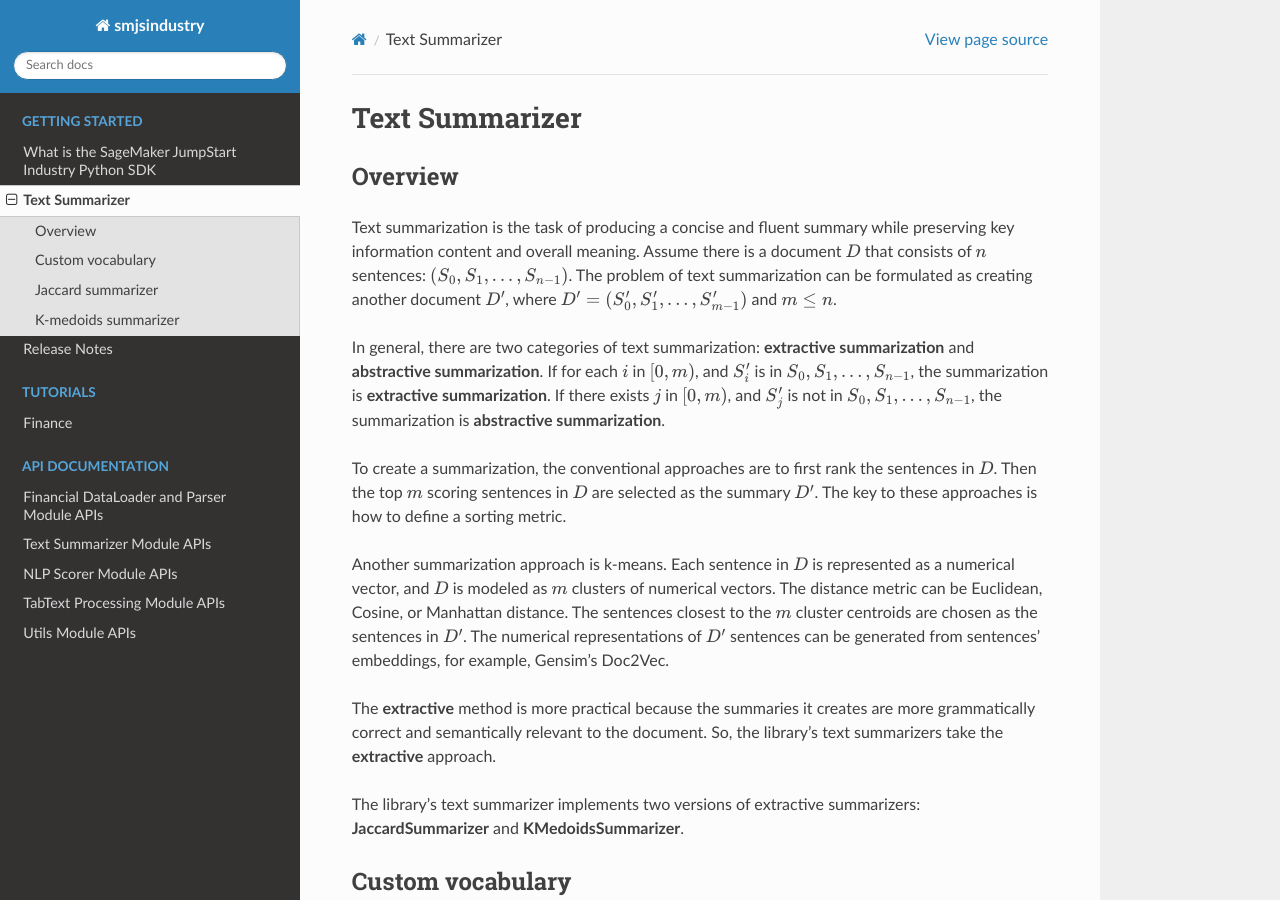
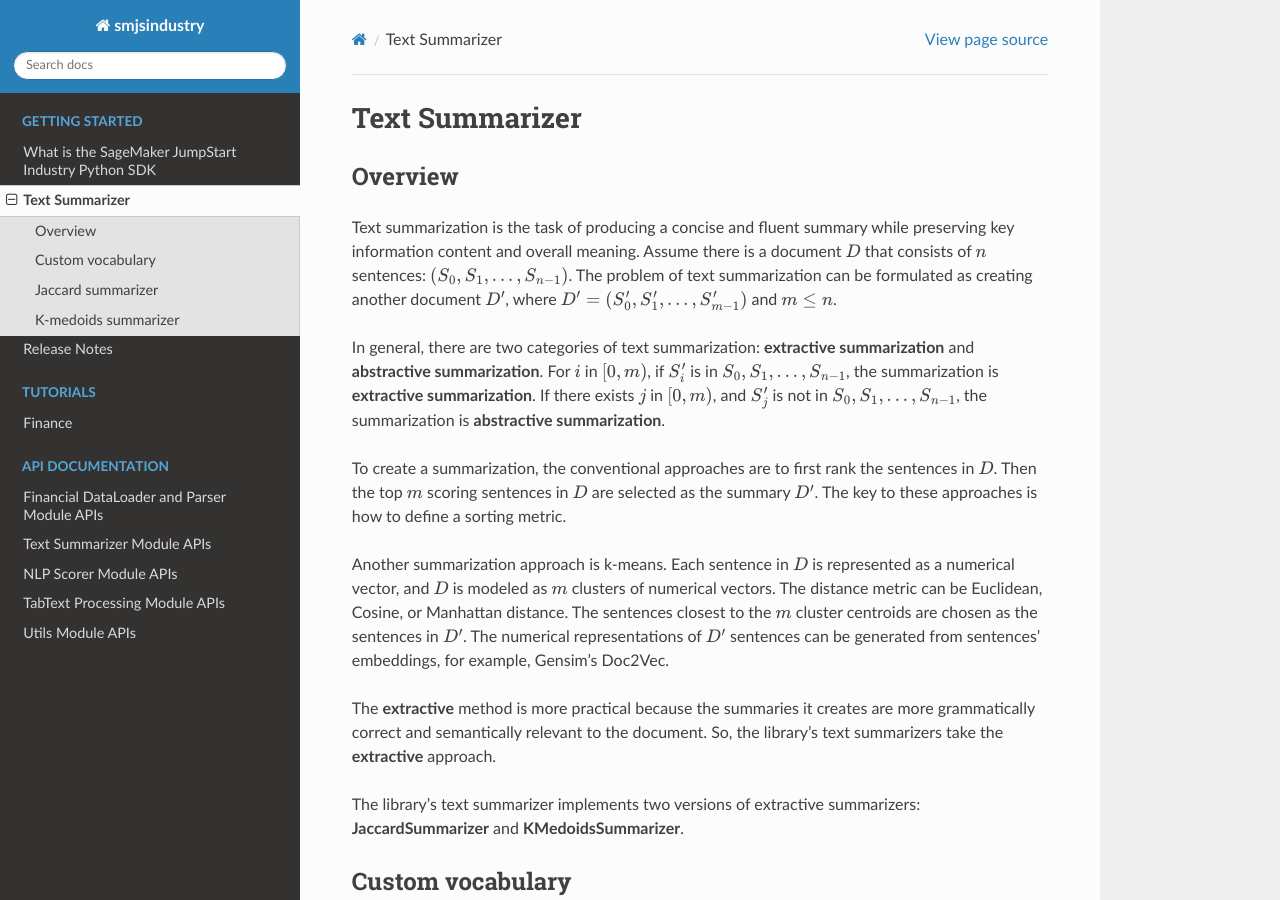
Before and after one commit to aws/sagemaker-jumpstart-industry-pack, a Sphinx documentation site: the page built from docs/source/text-summarizer-algos.rst, in a window 1280 px wide and 900 px high. Built offline with Sphinx 7.4.7 and the Read the Docs theme 2.0.0, drawn with Linux system fonts in a browser that asks for light colours.

Commit message:
minor fix

```diff
--- a/docs/source/text-summarizer-algos.rst
+++ b/docs/source/text-summarizer-algos.rst
@@ -12,8 +12,8 @@ as creating another document :math:`D’`, where :math:`D’ = (S’_0, S’_1,
 and :math:`m \le n`.
 
 In general, there are two categories of text summarization:
-**extractive summarization** and **abstractive summarization**. If for
-each :math:`i` in :math:`[0, m)`, and :math:`S’_i` is in :math:`{S_0, S_1, ...,
+**extractive summarization** and **abstractive summarization**. For
+:math:`i` in :math:`[0, m)`, if :math:`S’_i` is in :math:`{S_0, S_1, ...,
 S_{n-1}}`, the summarization is **extractive summarization**. If there
 exists :math:`j` in :math:`[0, m)`, and :math:`S’_j` is not in :math:`{S_0, S_1, ..., S_{n-1}}`, the
 summarization is **abstractive summarization**.
```
